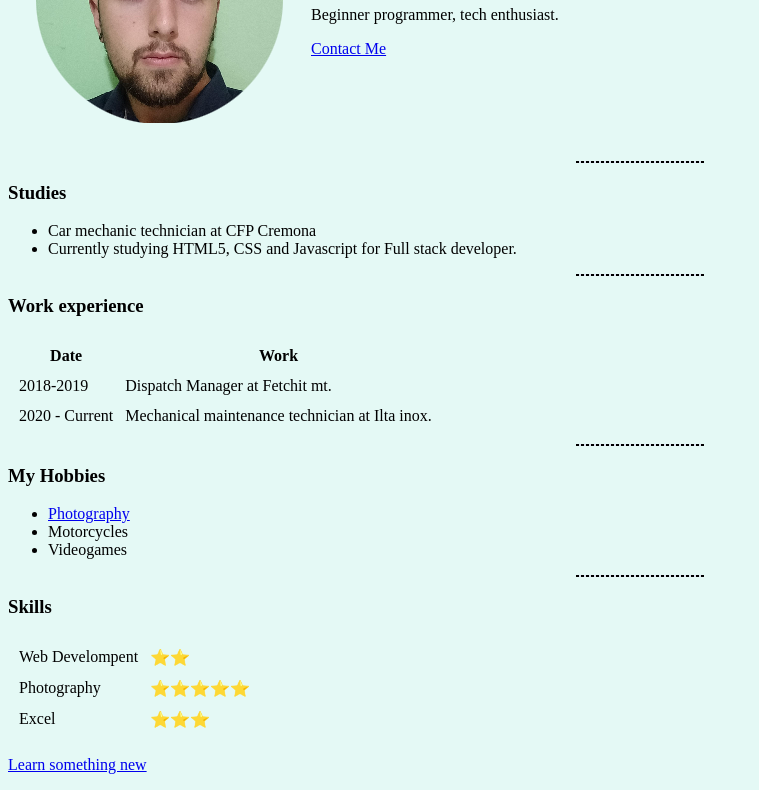
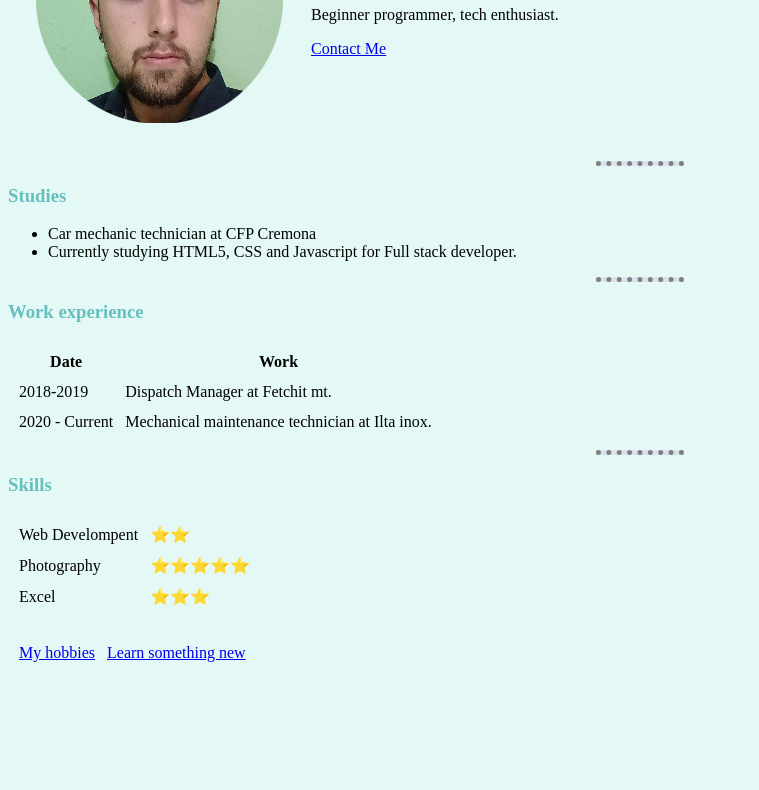
Before and after one commit to AndreaGazz/CV, a plain HTML site: page index.html in a window 1280 px wide. Shown: the part 161-951 px from the top of the page, without its empty margins (0-759 px from the left). After the commit the page ends 858 px from the top, so only its background shows below. Drawn offline with Linux system fonts and the light colour scheme.

Commit message:
external css, linked my hobbies

```diff
--- /dev/null
+++ b/css/styles.css
@@ -0,0 +1,15 @@
+body { background-color: #E4F9F5;
+
+}
+hr { background-color: #DBE2EF;
+  border-style: none none dotted;
+  border-width: 5px;
+  border-color: grey;
+  width: 7%;
+}
+h1{
+  color: #66BFBF;
+}
+h3{
+  color: #66BFBF;
+}
--- a/index.html
+++ b/index.html
@@ -5,15 +5,7 @@
   <meta charset="utf-8">
   <title>Andrea Gazzaniga</title>
 </head>
-<style>
-body { background-color: #E4F9F5;
-
-}
-hr { background-color: #DBE2EF;
-  border-style: dashed;
-  width: 10%;
-}
-</style>
+<link rel="stylesheet" href="css/styles.css">
 <body>
   <table cellspacing="25">
     <tr>
@@ -50,13 +42,6 @@ hr { background-color: #DBE2EF;
     </tr>
   </table>
   <hr >
-  <h3>My Hobbies</h3>
-  <ul>
-    <li><a href="https://www.instagram.com/andrea.gazz/">Photography</a></li>
-    <li>Motorcycles</li>
-    <li>Videogames</li>
-  </ul>
-  <hr>
   <h3>Skills</h3>
   <table cellspacing="10">
     <tr>
@@ -72,7 +57,12 @@ hr { background-color: #DBE2EF;
       <td>⭐️⭐️⭐️</td>
     </tr>
   </table>
-  <p><a href="https://en.wikipedia.org/wiki/Special:Random">Learn something new</a></p>
+  <table cellspacing="10">
+    <tr>
+      <td><p><a href="hobbies.html">My hobbies</a></p></td>
+      <td><p><a href="https://en.wikipedia.org/wiki/Special:Random">Learn something new</a></p></td>
+    </tr>
+  </table>
 </body>
 
 </html>
```
Also changed, not shown: Contacts.html (+2 -1 lines), hobbies.html (added, +16 -0 lines), skills.html (+1 -0 lines).
